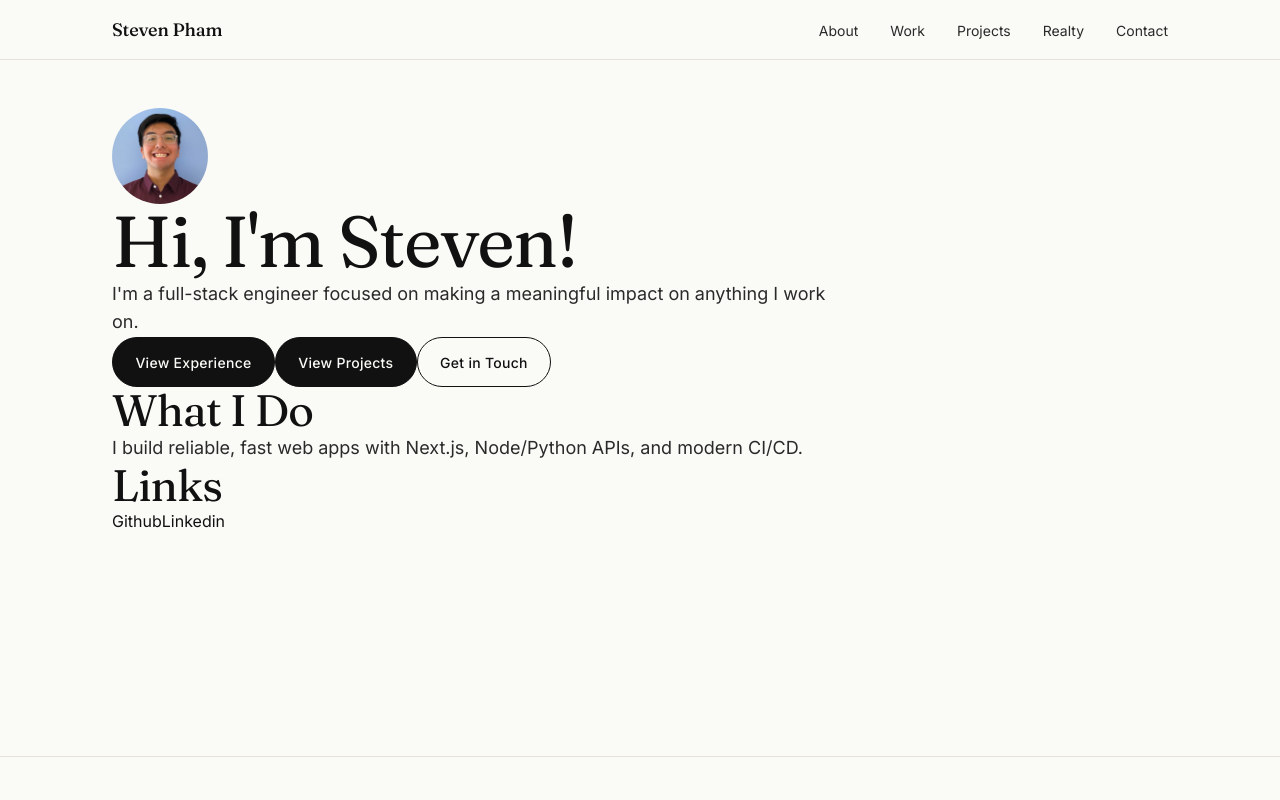
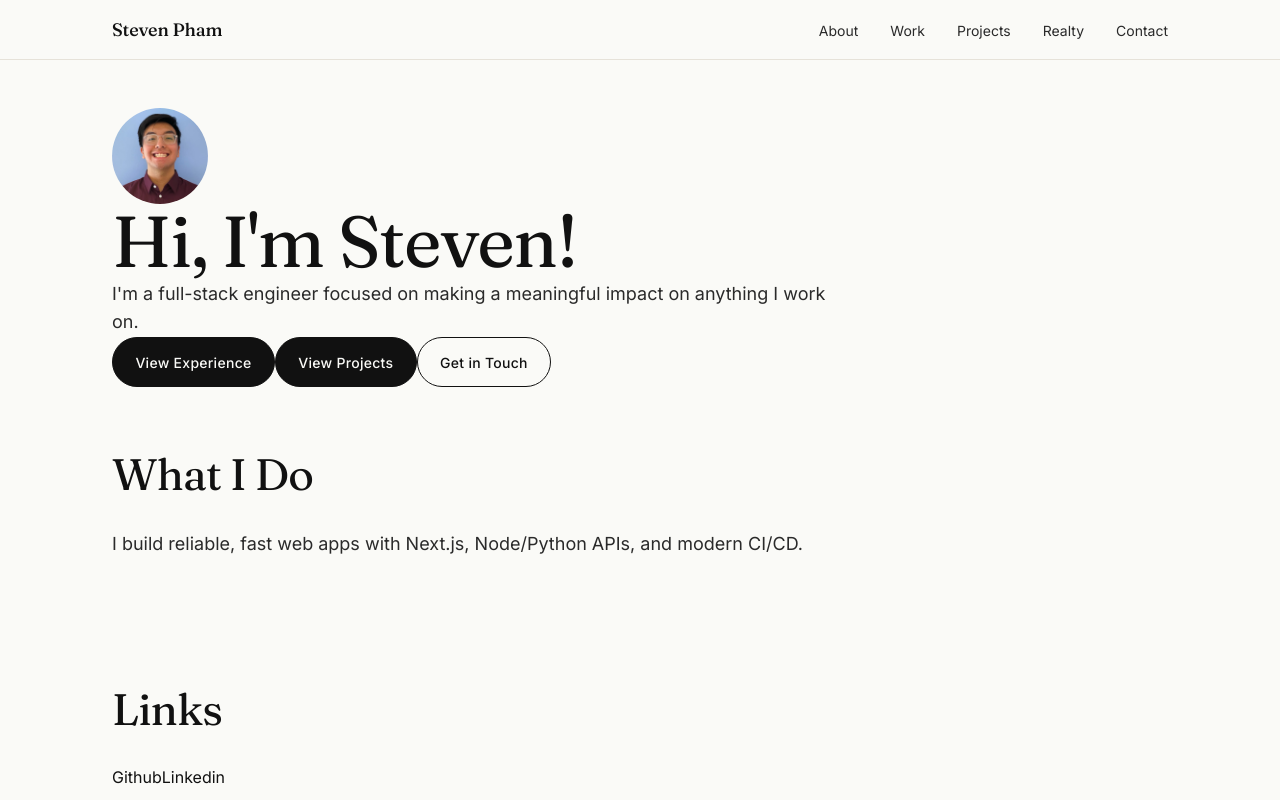
Before and after one commit to xStevenTP/personal-website, a Next.js app in the folder src/frontend/: page / in a window 1280 px wide. Shown: the top 800 px of the page. Built offline with nearby package versions, Linux system fonts and the light colour scheme.

Commit message:
refactor(components): editorial Section + SectionHeader with eyebrow/title/lede

```diff
--- a/src/frontend/components/Section.tsx
+++ b/src/frontend/components/Section.tsx
@@ -1,8 +1,22 @@
-export default function Section({ title, customClass, children }: { title: string; customClass: string; children: React.ReactNode }) {
+import SectionHeader from './SectionHeader';
+
+export default function Section({
+  eyebrow,
+  title,
+  lede,
+  children,
+  customClass: _customClass,
+}: {
+  eyebrow?: string;
+  title: string;
+  lede?: string;
+  children: React.ReactNode;
+  customClass?: string;
+}) {
   return (
-    <section className={`section${customClass}`}>
-      <h2>{title}</h2>
-      <div>{children}</div>
+    <section style={{ paddingBlock: 'var(--space-16)' }}>
+      <SectionHeader eyebrow={eyebrow} title={title} lede={lede} />
+      <div style={{ marginTop: 'var(--space-8)' }}>{children}</div>
     </section>
   );
 }
--- /dev/null
+++ b/src/frontend/components/SectionHeader.module.scss
@@ -0,0 +1,7 @@
+.header {
+  display: flex;
+  flex-direction: column;
+  gap: var(--space-3);
+  max-width: 60ch;
+  margin-bottom: var(--space-6);
+}
--- /dev/null
+++ b/src/frontend/components/SectionHeader.tsx
@@ -0,0 +1,11 @@
+import styles from './SectionHeader.module.scss';
+
+export default function SectionHeader({ eyebrow, title, lede }: { eyebrow?: string; title: string; lede?: string }) {
+  return (
+    <header className={styles.header}>
+      {eyebrow && <span className="eyebrow">{eyebrow}</span>}
+      <h2>{title}</h2>
+      {lede && <p className="lede">{lede}</p>}
+    </header>
+  );
+}
```
